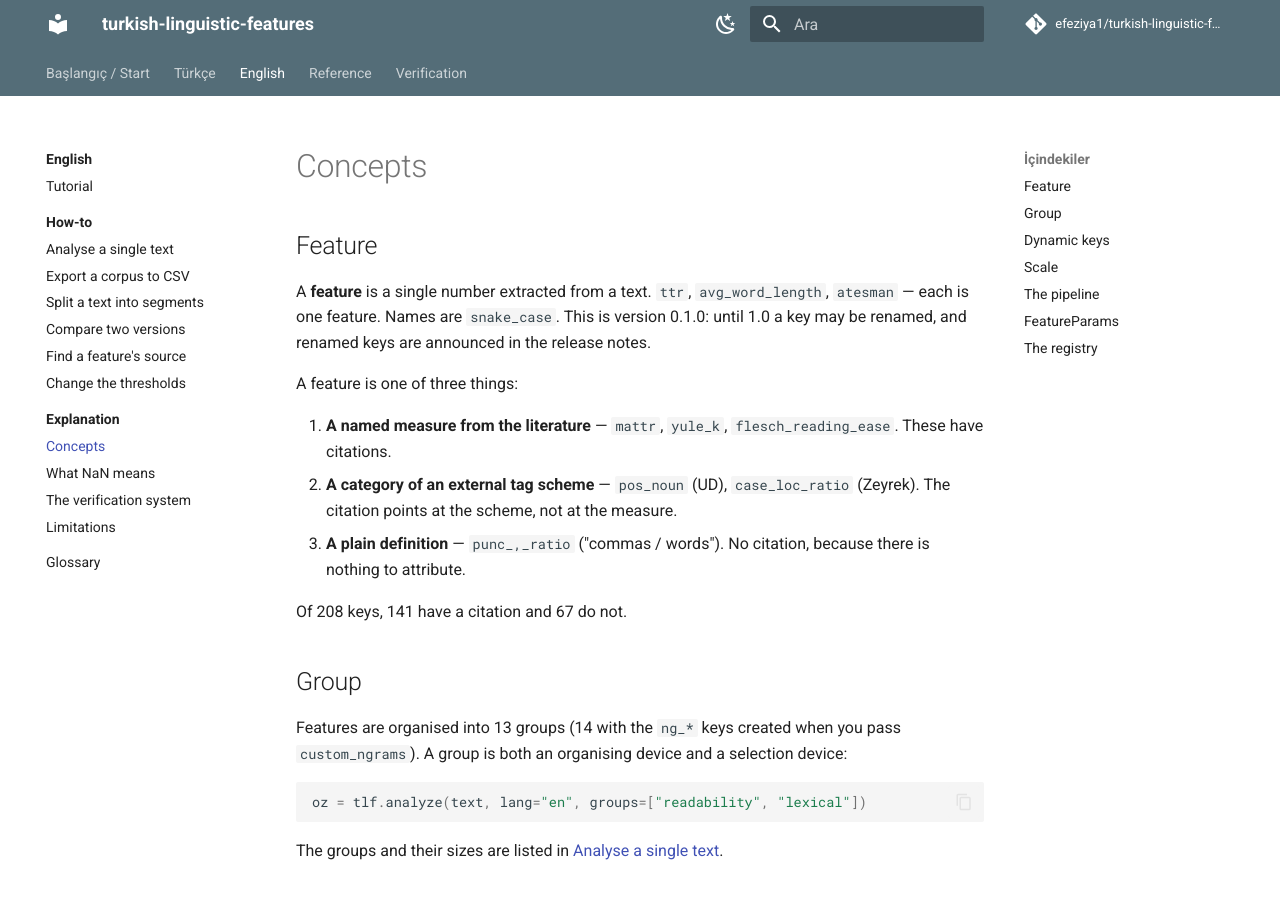
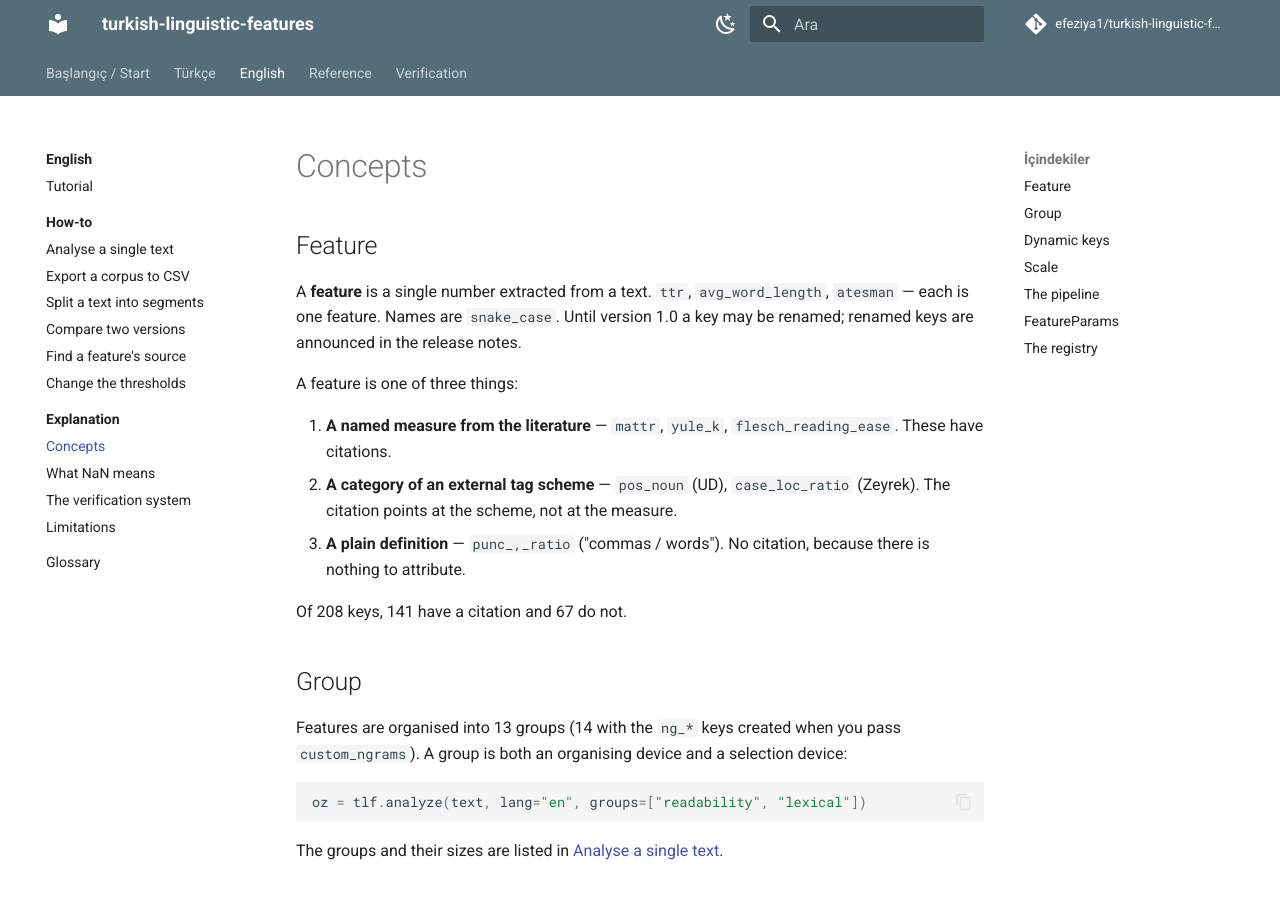
Before and after one commit to efeziya1/turkish-linguistic-features, an MkDocs documentation site: the page built from docs/en/explanation/concepts.md, in a window 1280 px wide and 900 px high. Built offline with MkDocs 1.6.1 and Material for MkDocs 9.7.7, drawn with Linux system fonts in a browser that asks for light colours; comment, search, counter and statistics services are not loaded.

```diff
--- a/docs/en/explanation/concepts.md
+++ b/docs/en/explanation/concepts.md
@@ -4,8 +4,8 @@
 
 A **feature** is a single number extracted from a text. `ttr`,
 `avg_word_length`, `atesman` — each is one feature. Names are `snake_case`.
-This is version 0.1.0: until 1.0 a key may be renamed, and renamed keys are
-announced in the release notes.
+Until version 1.0 a key may be renamed; renamed keys are announced in the
+release notes.
 
 A feature is one of three things:
 
```
Also changed, not shown: README.md (+1 -1 lines), docs/en/explanation/limitations.md (+1 -1 lines), docs/tr/aciklama/kavramlar.md (+2 -2 lines), docs/tr/aciklama/sinirliliklar.md (+1 -1 lines).
